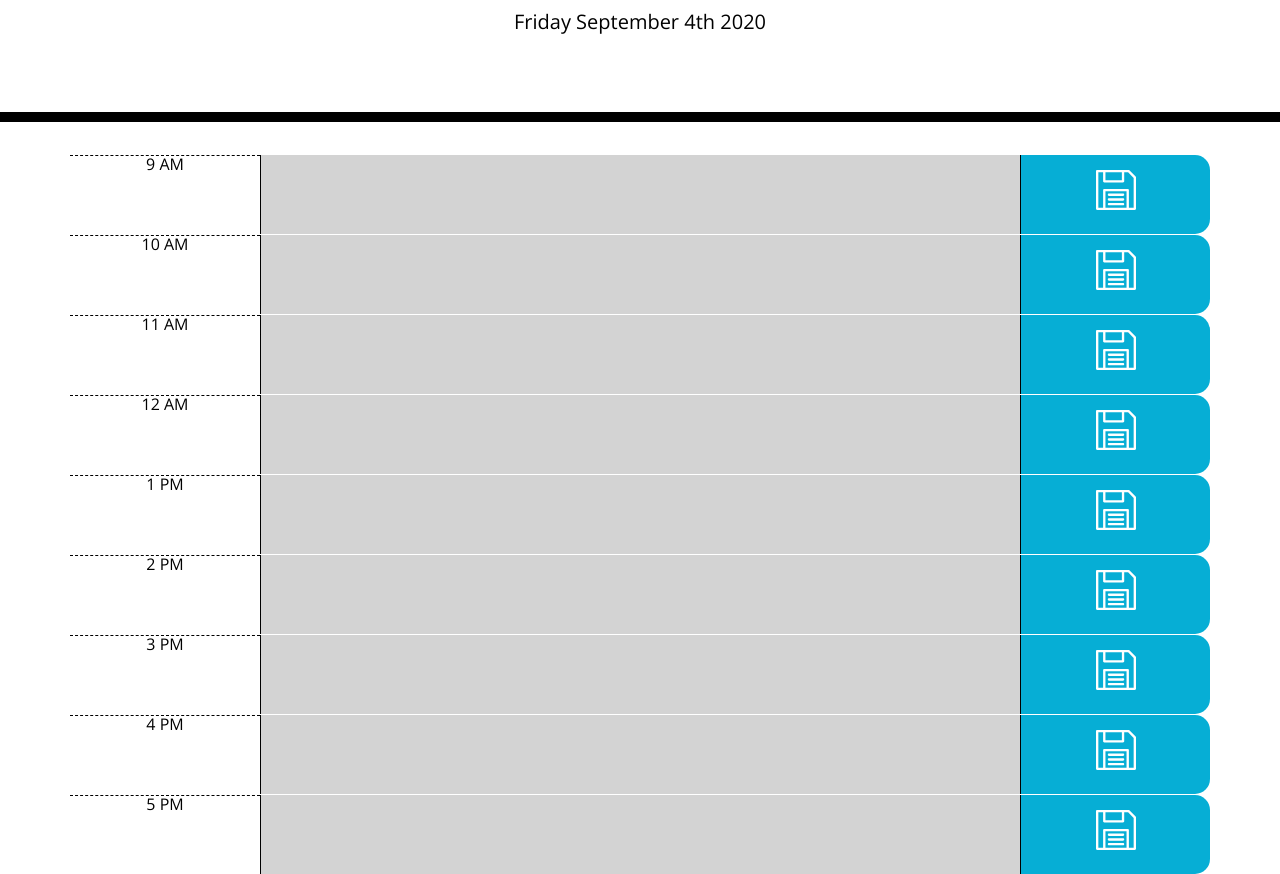
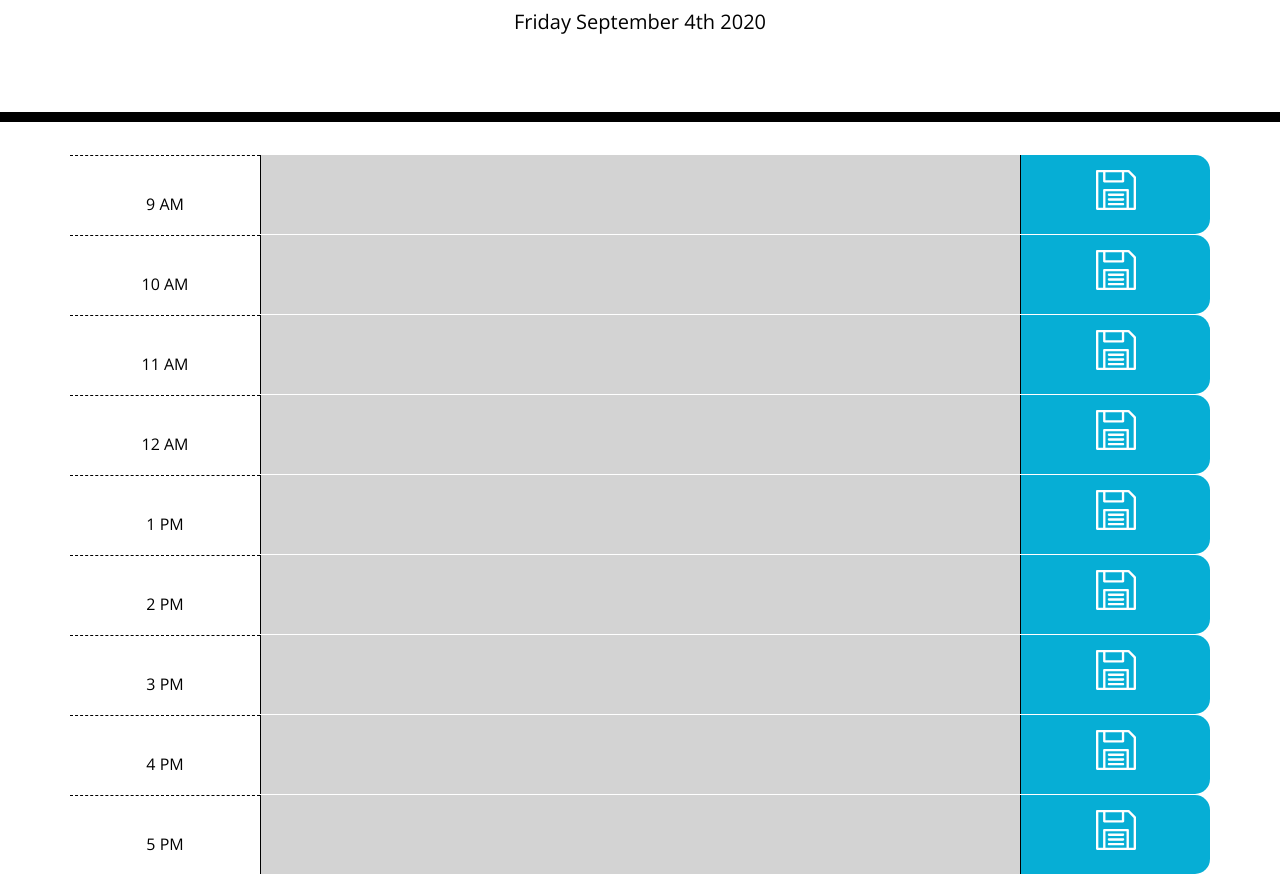
Before and after one commit to DaySloth/WorkDayScheduler, a plain HTML site: page index.html in a window 1280 px wide. Shown: the part 182-1056 px from the top of the page. Drawn offline with nearby package versions, Linux system fonts and the light colour scheme.

Commit message:
added css to center times

```diff
--- a/assets/css/style.css
+++ b/assets/css/style.css
@@ -42,6 +42,10 @@ textarea{
   border-top: 1px dashed #000000;
 }
 
+.hour p {
+  padding-top: 25%;
+}
+
 .past {
   background-color: #d3d3d3;
   color: white;
--- a/index.html
+++ b/index.html
@@ -31,55 +31,55 @@
     <div class="container">
       <!-- Timeblocks -->
       <div class="row time-block">
-        <div class="col-2 hour">9 AM</div>
+        <div class="col-2 hour"><p>9 AM</p></div>
         <textarea id="9" class="col-8 text" data-time="9" data-string="nine"></textarea>
         <div class="col-2 saveBtn"><img class="save" src="./assets/img/diskette.svg" alt="save icon"></div>
       </div>
 
       <div class="row time-block">
-        <div class="col-2 hour">10 AM</div>
+        <div class="col-2 hour"><p>10 AM</p></div>
         <textarea id="10" class="col-8 text" data-time="10" data-string="ten"></textarea>
         <div class="col-2 saveBtn"><img class="save" src="./assets/img/diskette.svg" alt="save icon"></div>
       </div>
 
       <div class="row time-block">
-        <div class="col-2 hour">11 AM</div>
+        <div class="col-2 hour"><p>11 AM</p></div>
         <textarea id="11" class="col-8 text" data-time="11" data-string="eleven"></textarea>
         <div class="col-2 saveBtn"><img class="save" src="./assets/img/diskette.svg" alt="save icon"></div>
       </div>
 
       <div class="row time-block">
-        <div class="col-2 hour">12 AM</div>
+        <div class="col-2 hour"><p>12 AM</p></div>
         <textarea id="12" class="col-8 text" data-time="12" data-string="twelve"></textarea>
         <div class="col-2 saveBtn"><img class="save" src="./assets/img/diskette.svg" alt="save icon"></div>
       </div>
 
       <div class="row time-block">
-        <div class="col-2 hour">1 PM</div>
+        <div class="col-2 hour"><p>1 PM</p></div>
         <textarea id="13" class="col-8 text" data-time="13" data-string="one"></textarea>
         <div class="col-2 saveBtn"><img class="save" src="./assets/img/diskette.svg" alt="save icon"></div>
       </div>
 
       <div class="row time-block">
-        <div class="col-2 hour">2 PM</div>
+        <div class="col-2 hour"><p>2 PM</p></div>
         <textarea id="14" class="col-8 text" data-time="14" data-string="two"></textarea>
         <div class="col-2 saveBtn"><img class="save" src="./assets/img/diskette.svg" alt="save icon"></div>
       </div>
 
       <div class="row time-block">
-        <div class="col-2 hour">3 PM</div>
+        <div class="col-2 hour"><p>3 PM</p></div>
         <textarea id="15" class="col-8 text" data-time="15" data-string="three"></textarea>
         <div class="col-2 saveBtn"><img class="save" src="./assets/img/diskette.svg" alt="save icon"></div>
       </div>
 
       <div class="row time-block">
-        <div class="col-2 hour">4 PM</div>
+        <div class="col-2 hour"><p>4 PM</p></div>
         <textarea id="16" class="col-8 text" data-time="16" data-string="four"></textarea>
         <div class="col-2 saveBtn"><img class="save" src="./assets/img/diskette.svg" alt="save icon"></div>
       </div>
 
       <div class="row time-block">
-        <div class="col-2 hour">5 PM</div>
+        <div class="col-2 hour"><p>5 PM</p></div>
         <textarea id="17" class="col-8 text" data-time="17" data-string="five"></textarea>
         <div class="col-2 saveBtn"><img class="save" src="./assets/img/diskette.svg" alt="save icon"></div>
       </div>
```
